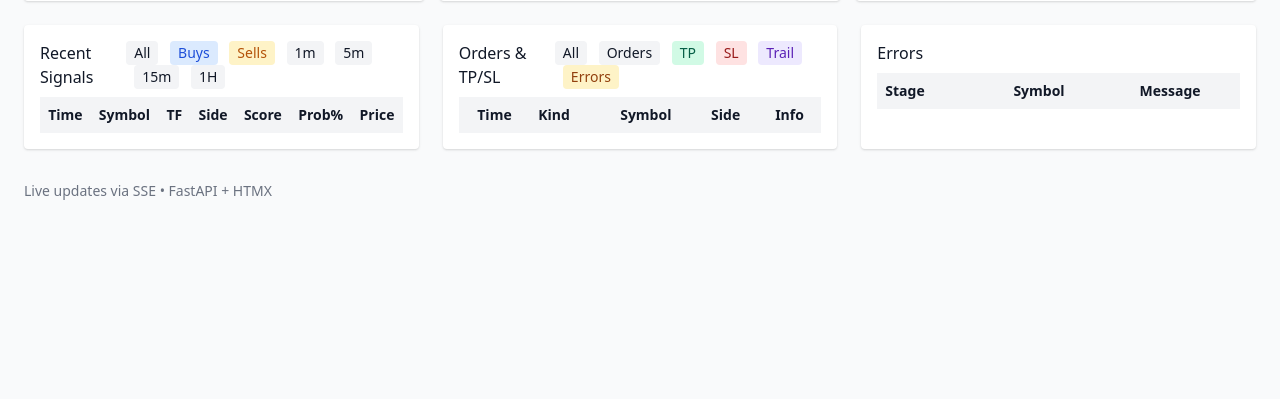
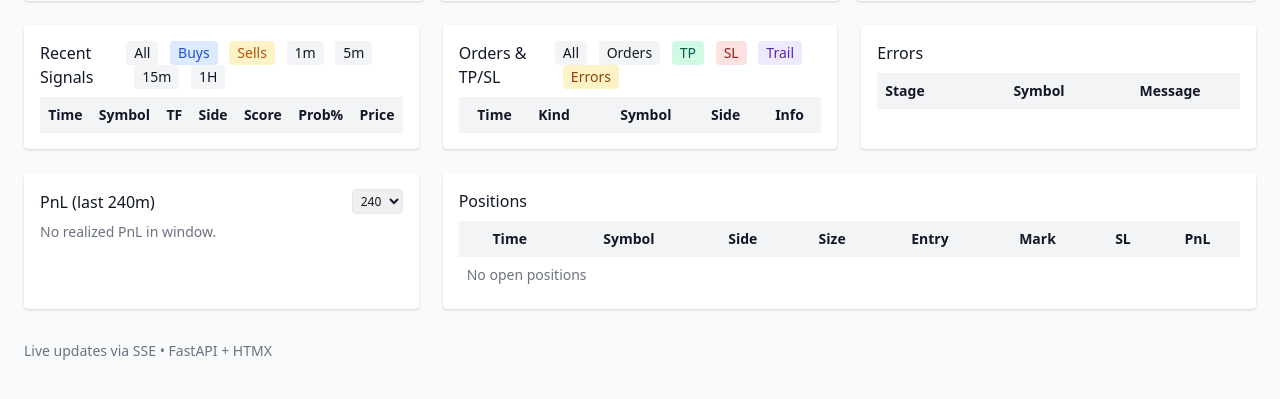
Before and after one commit to guthriekenosha/smart_scanner, a FastAPI app: page / in a window 1280 px wide. Shown: the part 180-579 px from the top of the page. Run offline with FastAPI, Linux system fonts and the light colour scheme; lists and menus that the app fills with data are empty; some libraries are stand-ins or nearby versions.

Commit message:
Dashboard: add positions widget (live), realized PnL sparkline, PnL today; support 'position' events; risk manager emits position snapshots

```diff
--- a/dashboard/app.py
+++ b/dashboard/app.py
@@ -47,6 +47,8 @@ templates.env.filters["ago"] = _ago  # type: ignore[attr-defined]
 signals: Deque[Dict[str, Any]] = deque(maxlen=MAX_BUF)
 orders: Deque[Dict[str, Any]] = deque(maxlen=MAX_BUF)
 errors: Deque[Dict[str, Any]] = deque(maxlen=MAX_BUF)
+# Live positions keyed by symbol (net) or symbol|side in hedge mode
+positions_map: Dict[str, Dict[str, Any]] = {}
 
 
 class Hub:
@@ -277,6 +279,26 @@ async def _tailer_task() -> None:
             orders.append(ev)
         elif k.endswith("error"):
             errors.append(ev)
+        elif k == "position":
+            try:
+                inst = ev.get("instId") or ev.get("symbol")
+                side = (ev.get("side") or "").lower()
+                size = float(ev.get("size") or 0.0)
+                key = inst if side in ("", None, "net") else f"{inst}|{side}"
+                if size <= 0:
+                    positions_map.pop(key, None)
+                else:
+                    positions_map[key] = {
+                        "instId": inst,
+                        "side": side or "net",
+                        "size": size,
+                        "entry": float(ev.get("entry") or 0.0),
+                        "mark": float(ev.get("mark") or 0.0),
+                        "sl": ev.get("sl"),
+                        "ts": ev.get("ts") or time.time(),
+                    }
+            except Exception:
+                pass
 
     # Tail the file
     pos = 0
@@ -320,6 +342,26 @@ async def _tailer_task() -> None:
                     elif k.endswith("error"):
                         html = _render_row(req, "error", ev)
                         await hub.broadcast("errors", html)
+                    if k == "position":
+                        try:
+                            inst = ev.get("instId") or ev.get("symbol")
+                            side = (ev.get("side") or "").lower()
+                            size = float(ev.get("size") or 0.0)
+                            key = inst if side in ("", None, "net") else f"{inst}|{side}"
+                            if size <= 0:
+                                positions_map.pop(key, None)
+                            else:
+                                positions_map[key] = {
+                                    "instId": inst,
+                                    "side": side or "net",
+                                    "size": size,
+                                    "entry": float(ev.get("entry") or 0.0),
+                                    "mark": float(ev.get("mark") or 0.0),
+                                    "sl": ev.get("sl"),
+                                    "ts": ev.get("ts") or time.time(),
+                                }
+                        except Exception:
+                            pass
         except Exception:
             # sleep and retry on any I/O parse errors
             await asyncio.sleep(0.5)
@@ -422,6 +464,70 @@ async def partial_orders(request: Request, kind: str = "all", limit: int = 50):
     return templates.TemplateResponse("_orders_tbody.html", {"request": request, "orders": rows})
 
 
+def _start_of_day() -> float:
+    t = time.localtime()
+    sod = time.struct_time((t.tm_year, t.tm_mon, t.tm_mday, 0, 0, 0, t.tm_wday, t.tm_yday, t.tm_isdst))
+    return time.mktime(sod)
+
+
+def _positions_list() -> List[Dict[str, Any]]:
+    out: List[Dict[str, Any]] = []
+    for st in positions_map.values():
+        try:
+            entry = float(st.get("entry") or 0.0)
+            mark = float(st.get("mark") or 0.0)
+            size = float(st.get("size") or 0.0)
+            side = (st.get("side") or "net").lower()
+            pnl_u = 0.0
+            if entry > 0 and mark > 0 and size > 0:
+                pnl_u = (mark - entry) * size if side != "short" else (entry - mark) * size
+        except Exception:
+            pnl_u = 0.0
+        out.append({
+            "symbol": st.get("instId"),
+            "side": st.get("side"),
+            "size": st.get("size"),
+            "entry": st.get("entry"),
+            "mark": st.get("mark"),
+            "sl": st.get("sl"),
+            "pnl_u": pnl_u,
+            "ts": st.get("ts"),
+        })
+    out.sort(key=lambda x: (x.get("symbol") or "", x.get("side") or ""))
+    return out
+
+
+@app.get("/partials/positions", response_class=HTMLResponse)
+async def partial_positions(request: Request):
+    rows = _positions_list()
+    return templates.TemplateResponse("_positions.html", {"request": request, "positions": rows})
+
+
+def _pnl_series(window_mins: int = 240, points: int = 100) -> List[tuple[float, float]]:
+    cutoff = time.time() - (window_mins * 60)
+    closes = [ev for ev in orders if ev.get("kind") == "trade_close" and float(ev.get("ts", 0)) >= cutoff]
+    closes.sort(key=lambda e: float(e.get("ts", 0)))
+    series: List[tuple[float, float]] = []
+    acc = 0.0
+    for ev in closes:
+        pnl = ev.get("pnl")
+        try:
+            acc += float(pnl) if pnl is not None else 0.0
+        except Exception:
+            pass
+        series.append((float(ev.get("ts", time.time())), acc))
+    if len(series) > points and points > 0:
+        step = len(series) / points
+        series = [series[int(i*step)] for i in range(points)]
+    return series
+
+
+@app.get("/partials/pnl", response_class=HTMLResponse)
+async def partial_pnl(request: Request, mins: int = 240):
+    series = _pnl_series(mins, 120)
+    return templates.TemplateResponse("_pnl.html", {"request": request, "series": series, "mins": mins})
+
+
 @app.get("/stream")
 async def sse_stream() -> StreamingResponse:
     async def _gen() -> AsyncGenerator[bytes, None]:
--- /dev/null
+++ b/dashboard/templates/_pnl.html
@@ -0,0 +1,33 @@
+{% set w = 500 %}
+{% set h = 120 %}
+{% if series|length == 0 %}
+  <div class="text-gray-500 text-sm">No realized PnL in window.</div>
+{% else %}
+  {% set xs = series | map(attribute=0) | list %}
+  {% set ys = series | map(attribute=1) | list %}
+  {% set xmin = xs[0] %}
+  {% set xmax = xs[-1] %}
+  {% set ymin = (ys|min) %}
+  {% set ymax = (ys|max) %}
+  {% set xr = xmax - xmin if (xmax - xmin) != 0 else 1 %}
+  {% set yr = (ymax - ymin) if (ymax - ymin) != 0 else 1 %}
+  {% set mid = (0 - ymin) / yr %}
+  <svg viewBox="0 0 {{ w }} {{ h }}" class="w-full h-28">
+    <rect x="0" y="0" width="{{ w }}" height="{{ h }}" fill="#f9fafb" />
+    <!-- zero line -->
+    <line x1="0" y1="{{ h - (h * mid) }}" x2="{{ w }}" y2="{{ h - (h * mid) }}" stroke="#e5e7eb" stroke-width="1" />
+    {% set first = True %}
+    {% set d = '' %}
+    {% for (tx, ty) in series %}
+      {% set x = ((tx - xmin) / xr) * (w - 6) + 3 %}
+      {% set y = h - (((ty - ymin) / yr) * (h - 6) + 3) %}
+      {% if first %}
+        {% set d = 'M ' ~ x ~ ' ' ~ y %}
+        {% set first = False %}
+      {% else %}
+        {% set d = d ~ ' L ' ~ x ~ ' ' ~ y %}
+      {% endif %}
+    {% endfor %}
+    <path d="{{ d }}" fill="none" stroke="#10b981" stroke-width="2" />
+  </svg>
+{% endif %}
--- /dev/null
+++ b/dashboard/templates/_positions.html
@@ -0,0 +1,34 @@
+<div class="overflow-auto max-h-96">
+  <table class="min-w-full text-sm">
+    <thead class="bg-gray-100 sticky top-0">
+      <tr>
+        <th class="p-2">Time</th>
+        <th class="p-2">Symbol</th>
+        <th class="p-2">Side</th>
+        <th class="p-2">Size</th>
+        <th class="p-2">Entry</th>
+        <th class="p-2">Mark</th>
+        <th class="p-2">SL</th>
+        <th class="p-2">PnL</th>
+      </tr>
+    </thead>
+    <tbody>
+      {% for p in positions %}
+      <tr class="border-b hover:bg-gray-50">
+        <td class="p-2 text-xs text-gray-500">{{ p.ts | ago }}</td>
+        <td class="p-2 whitespace-nowrap">{{ p.symbol }}</td>
+        <td class="p-2 text-center">
+          <span class="px-2 py-0.5 rounded-full text-xs font-medium {% if p.side in ['buy','long'] %} bg-blue-100 text-blue-700 {% elif p.side in ['sell','short'] %} bg-yellow-100 text-yellow-700 {% else %} bg-gray-100 text-gray-700 {% endif %}">{{ p.side }}</span>
+        </td>
+        <td class="p-2 text-right">{{ '%.6f'|format(p.size or 0) }}</td>
+        <td class="p-2 text-right">{{ '%.6g'|format(p.entry or 0) }}</td>
+        <td class="p-2 text-right">{{ '%.6g'|format(p.mark or 0) }}</td>
+        <td class="p-2 text-right">{{ p.sl or '—' }}</td>
+        <td class="p-2 text-right {% if (p.pnl_u or 0) >= 0 %} text-green-700 {% else %} text-red-700 {% endif %}">{{ '%.4f'|format(p.pnl_u or 0) }}</td>
+      </tr>
+      {% else %}
+      <tr><td colspan="8" class="p-2 text-gray-500">No open positions</td></tr>
+      {% endfor %}
+    </tbody>
+  </table>
+</div>
--- a/dashboard/templates/index.html
+++ b/dashboard/templates/index.html
@@ -95,5 +95,25 @@
       </table>
     </div>
   </div>
+
+  <div class="bg-white rounded shadow p-4 lg:col-span-1">
+    <div class="flex items-center justify-between mb-2">
+      <h2 class="font-medium">PnL (last <span id="pnl_window_label">240</span>m)</h2>
+      <select class="border rounded px-1 py-0.5 text-xs" hx-get="/partials/pnl" hx-target="#pnl" hx-swap="outerHTML" onchange="document.getElementById('pnl_window_label').innerText=this.value">
+        <option value="60">60</option>
+        <option value="120">120</option>
+        <option value="240" selected>240</option>
+        <option value="480">480</option>
+      </select>
+    </div>
+    <div id="pnl" hx-get="/partials/pnl?mins=240" hx-trigger="load, every 10s" hx-swap="outerHTML"></div>
+  </div>
+
+  <div class="bg-white rounded shadow p-4 lg:col-span-2">
+    <div class="flex items-center justify-between mb-2">
+      <h2 class="font-medium">Positions</h2>
+    </div>
+    <div id="positions" hx-get="/partials/positions" hx-trigger="load, every 5s" hx-swap="outerHTML"></div>
+  </div>
 </div>
 {% endblock %}
```
Also changed, not shown: smart_scanner/risk_manager.py (+12 -0 lines).
